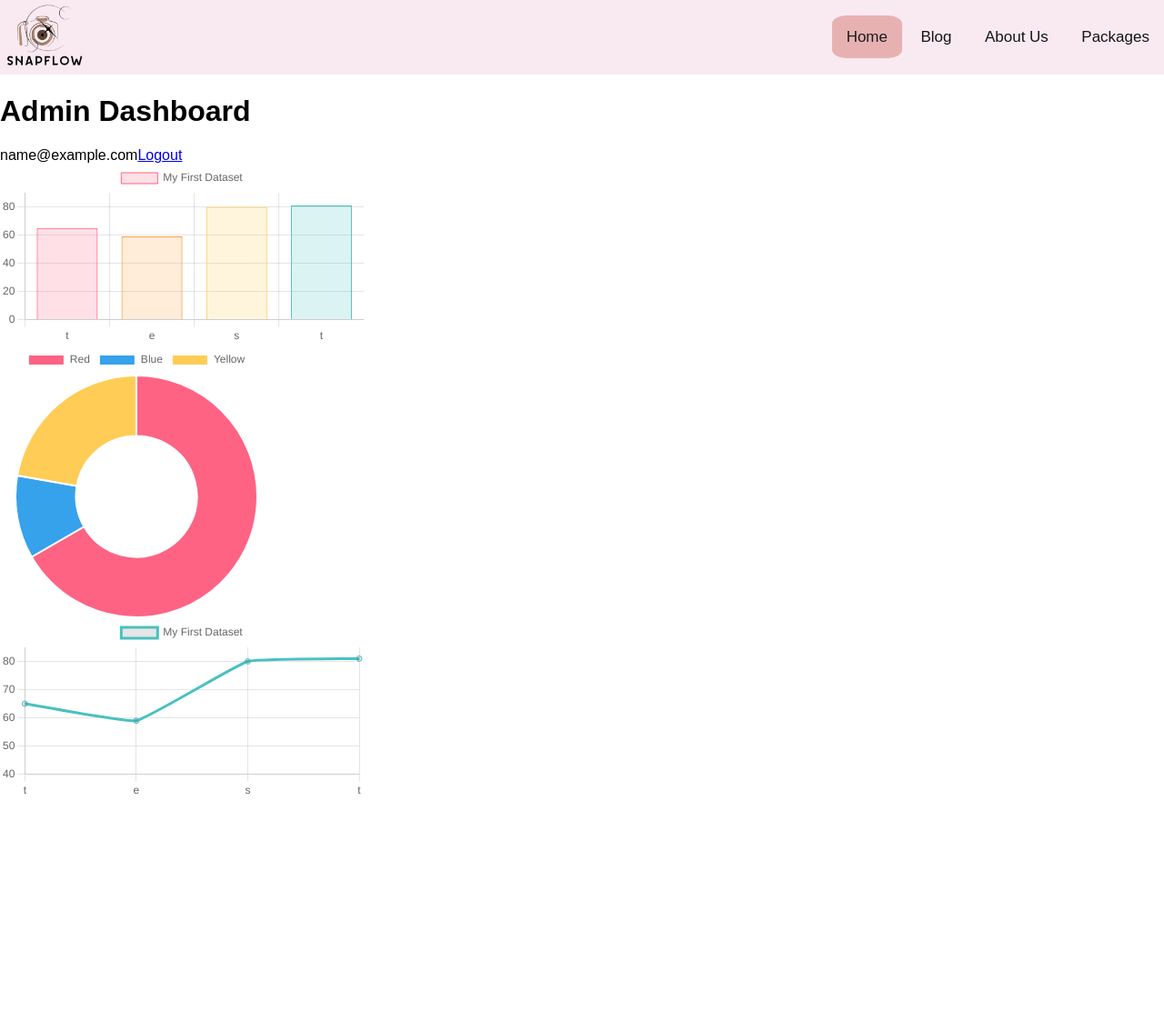
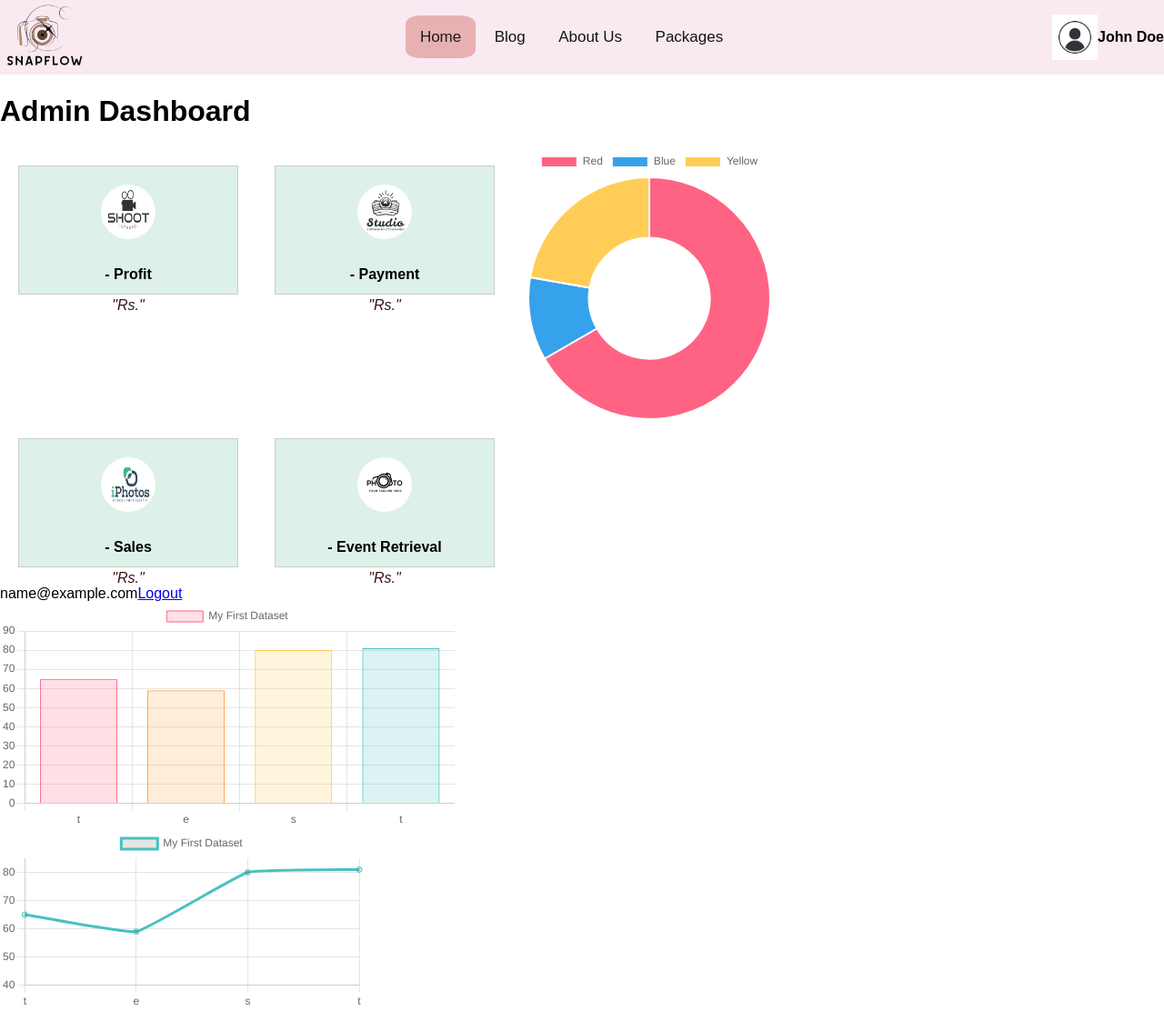
Before and after one commit to Melanka2/snapflow, a PHP site: page /project/pages/admindashboard in a window 1280 px wide. Shown: the whole page at 91% size. Before the commit the page ends 874 px from the top, so only its background shows below. Run offline with PHP 8.4, Linux system fonts and the light colour scheme; the visitor is signed in with stand-in values (Sample User, id 1); a map, chart or similar area stays blank.

Commit message:
add user

```diff
--- a/app/controllers/PageController.php
+++ b/app/controllers/PageController.php
@@ -24,13 +24,13 @@
     {
         $this->view('pages/signIn');
     }
-    public function admindashboard($data)
+    public function admindashboard()
     {
         session_start();
         if (!isset($_SESSION['email'])) {
             header('Location: ' . URLROOT . '/PageController/login');
         }
-        $this->view('pages/admindashboard', $data);
+        $this->view('pages/admindashboard');
     }
     public function payment()
     {
--- a/app/views/pages/admindashboard.php
+++ b/app/views/pages/admindashboard.php
@@ -22,27 +22,66 @@
       <a href="#About us">About Us</a>
       <a href="#Packages">Packages</a>
     </div>
+
+    <div class="profile-container">
+        <div class="profile">
+        <img src="<?php echo URLROOT ?>/public/images/user.jpg" alt="user" width="50">
+            <span class="username">John Doe</span>
+            <div class="dropdown-content">
+                <a href="#">Edit Profile</a>
+                <a href="#">Settings</a>
+                <a href="#">Logout</a>
+            </div>
+        </div>
+    </div>
 </div>
 
 <h1>Admin Dashboard</h1>
+<div class="testimonial-container">
+      <div class="testimonial">
+        <img src="<?php echo URLROOT ?>/public/images/p1.png" alt="company 1">
+        <p class="testimonial-company">- Profit </p>
+        <p class="testimonial-text">"Rs."</p>
+      </div>
+
+      <div class="testimonial">
+        <img src="<?php echo URLROOT ?>/public/images/p2.png" alt="company 2">
+        <p class="testimonial-company">- Payment </p>
+        <p class="testimonial-text">"Rs."</p>
+        <link rel="stylesheet" href="https://cdnjs.cloudflare.com/ajax/libs/font-awesome/4.7.0/css/font-awesome.min.css">
+      </div>
+
+    <div style="width: 300px;">
+    <canvas id="myChart1"></canvas>
+</div>
+
+</div>
+      </div>
+      <div class="testimonial-container-1">
+      <div class="testimonial">
+        <img src="<?php echo URLROOT ?>/public/images/p3.png" alt="company 3">
+        <p class="testimonial-company">- Sales</p>
+        <p class="testimonial-text">"Rs."</p>
+      </div>
+
+      <div class="testimonial">
+        <img src="<?php echo URLROOT ?>/public/images/p4.png" alt="company 4">
+        <p class="testimonial-company">- Event Retrieval</p>
+        <p class="testimonial-text">"Rs."</p>
+      </div>
+
+  </div>
 <?php echo $_SESSION['email']  ?>
 <a href="<?php echo URLROOT ?>/PageController/logout">Logout</a>
 
+<div class="chart">
+<div style="width: 500px;">
+    <canvas id="myChart"></canvas>
 
-<div style="width: 400px;">
-    <canvas id="myChart"></canvas>
-</div>
-
-<div style="width: 300px;">
-    <canvas id="myChart1"></canvas>
-</div>
 
 <div style="width: 400px;">
     <canvas id="myChart2"></canvas>
 </div>
-
-<div style="width: 400px;">
-    <canvas id="myChart3"></canvas>
 </div>
 
 
@@ -54,7 +93,7 @@
 
     <script src="<?php echo URLROOT ?>/public/js/lineChart.js"></script>
 
-    <script src="<?php echo URLROOT ?>/public/js/dotLineChart.js"></script>
+
 </body>
 
 </html>
--- a/public/css/style_admindashboard.css
+++ b/public/css/style_admindashboard.css
@@ -53,3 +53,90 @@
     border-radius: 20%;
 
   }
+
+  .testimonial-container {
+    display: flex;
+    flex-wrap: wrap;
+    justify-content: left;
+    padding-top: 0px;
+  }
+
+  .testimonial-container-1 {
+    display: flex;
+    flex-wrap: wrap;
+    justify-content: left;
+    padding-top: 0px;
+  }
+
+  /* Styles for individual testimonial */
+  .testimonial {
+    width: 200px;
+    height: 100px;
+    margin: 20px;
+    padding: 20px;
+    border: 1px solid #ccc;
+    text-align: center;
+    background-color: #ddf1e8;
+  }
+
+  .testimonial img {
+    width: 60px;
+    height: 60px;
+    border-radius: 50%;
+    margin-bottom: 10px;
+  }
+
+  .testimonial-text {
+    font-style: italic;
+    color: #3b1515;
+  }
+
+  .testimonial-company {
+    font-weight: bold;
+  }
+
+
+  .profile-container {
+    position: relative;
+    display: inline-block;
+}
+
+.profile {
+    display: flex;
+    align-items: center;
+    cursor: pointer;
+}
+/* user profile*/
+.profile-pic {
+    background-color: #f0e2ec;
+    border-radius: 50%;
+    margin-right: 20px;
+}
+
+.username {
+    font-weight: bold;
+}
+
+.dropdown-content {
+    display: none;
+    position: absolute;
+    background-color: #f9f9f9;
+    min-width: 160px;
+    box-shadow: 0 8px 16px 0 rgba(0,0,0,0.2);
+    z-index: 1;
+}
+
+.dropdown-content a {
+    color: black;
+    padding: 10px 16px;
+    text-decoration: none;
+    display: block;
+}
+
+.dropdown-content a:hover {
+    background-color: #e8d6df;
+}
+
+.profile-container:hover .dropdown-content {
+    display: block;
+}
--- a/public/css/style_homepage.css
+++ b/public/css/style_homepage.css
@@ -109,7 +109,7 @@
   right: 900px;
   background-color: rgb(200, 155, 142);
   color: rgb(251, 252, 252);
-  padding-left: 20px;
+  padding-left: 30px;
   padding-right: 20px;
   font-style: italic;
   width: 40%;
--- a/public/js/dotLineChart.js
+++ /dev/null
@@ -1,82 +0,0 @@
-//setup
-const DATA_COUNT = 7;
-const NUMBER_CFG = {count: DATA_COUNT, min: -100, max: 100};
-
-const labels = months({count: 7});
-const data3 = {
-  labels: labels,
-  datasets: [
-    {
-      label: 'Dataset 1',
-      data: numbers(NUMBER_CFG),
-      borderColor: Utils.CHART_COLORS.red,
-      backgroundColor: Utils.transparentize(Utils.CHART_COLORS.red, 0.5),
-      yAxisID: 'y',
-    },
-
-    {
-        label: 'Dataset 2',
-        data: numbers(NUMBER_CFG),
-        borderColor: Utils.CHART_COLORS.blue,
-        backgroundColor: Utils.transparentize(Utils.CHART_COLORS.blue, 0.5),
-        yAxisID: 'y1',
-      }
-    ]
-  };
-
-//config
-  const config3 = {
-    type: 'line',
-    data: data3,
-    options: {
-      responsive: true,
-      interaction: {
-        mode: 'index',
-        intersect: false,
-      },
-      stacked: false,
-      plugins: {
-        title: {
-          display: true,
-          text: 'Chart.js Line Chart - Multi Axis'
-        }
-      },
-
-      scales: {
-        y: {
-          type: 'linear',
-          display: true,
-          position: 'left',
-        },
-        y1: {
-          type: 'linear',
-          display: true,
-          position: 'right',
-
-          // grid line settings
-          grid: {
-            drawOnChartArea: false, // only want the grid lines for one axis to show up
-          },
-        },
-      }
-    },
-};
-
-//action
-const actions = [
-    {
-      name: 'Randomize',
-      handler(chart) {
-        chart.data.datasets.forEach(dataset => {
-          dataset.data = Utils.numbers({count: chart.data.labels.length, min: -100, max: 100});
-        });
-        chart.update();
-      }
-    },
-  ];
-
-  // Initialize the chart
-var myChart3 = new Chart(
-    document.getElementById('myChart3'),
-    config3
-);
```
Also changed, not shown: public/images/image11.jpg, public/images/user.jpg (added).
